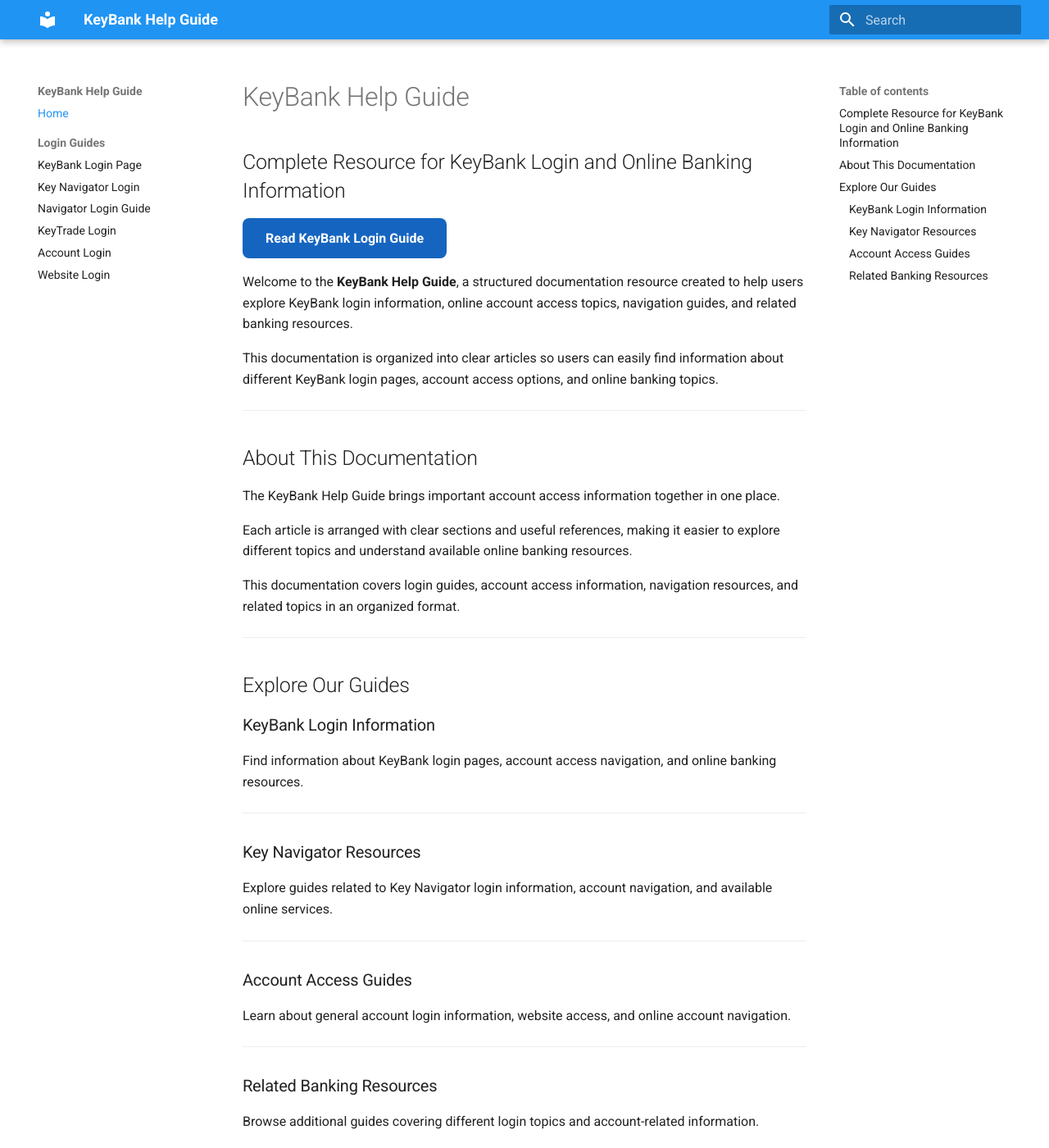
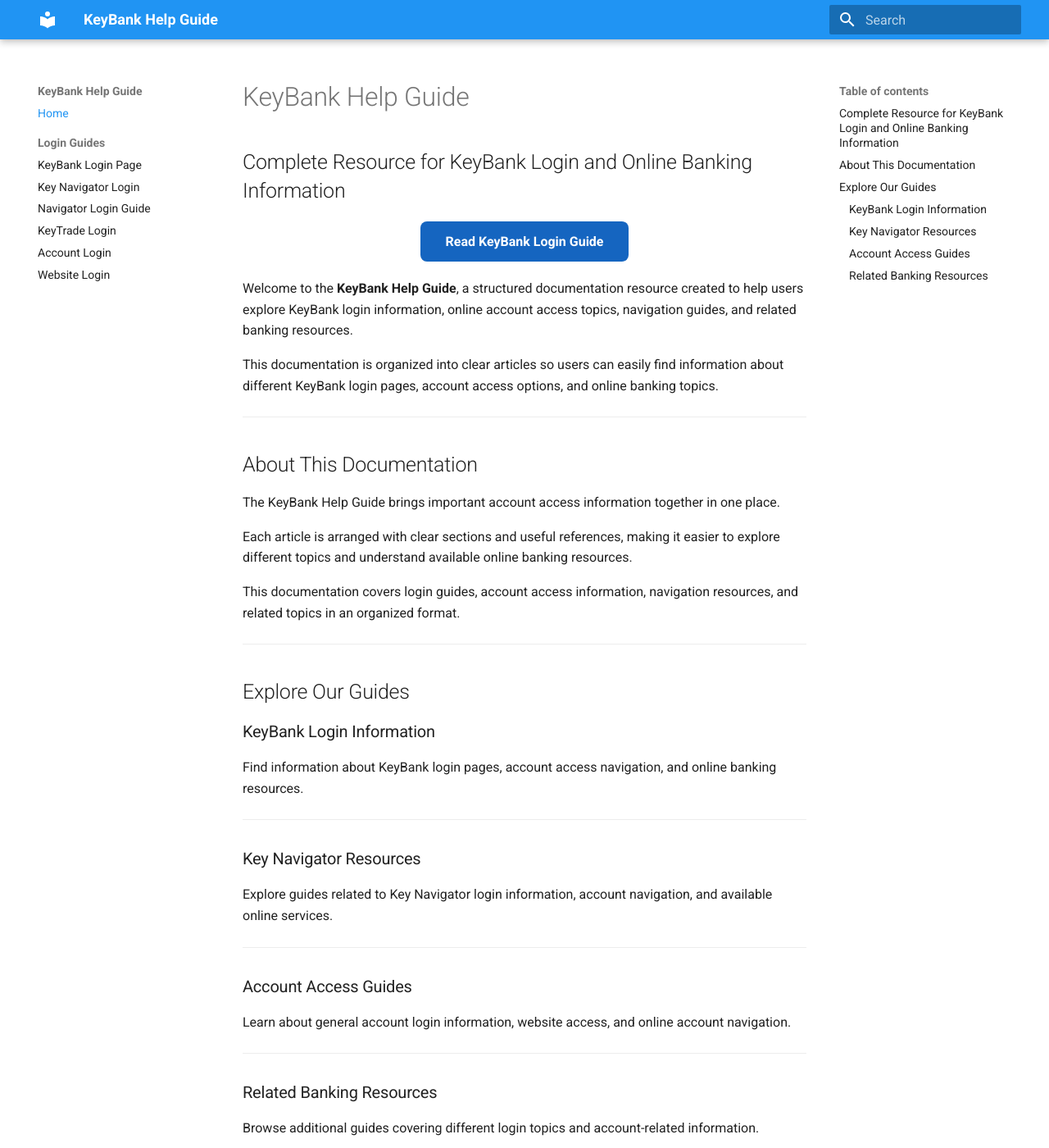
Before and after one commit to taxguide/keybank-help-guide, an MkDocs documentation site: the page built from docs/index.md, in a window 1280 px wide and 1400 px high. Shown: the whole window at 82% size. Built offline with MkDocs 1.6.1 and Material for MkDocs 9.7.7, drawn with Linux system fonts in a browser that asks for light colours.

Commit message:
Update extra.css

```diff
--- a/docs/stylesheets/extra.css
+++ b/docs/stylesheets/extra.css
@@ -1,13 +1,15 @@
 .custom-button {
-    display: inline-block;
-    background: #1565c0;
+    display: block;
+    width: fit-content;
+    margin: 20px auto;
+    background-color: #1565c0;
     color: white !important;
-    padding: 12px 28px;
+    padding: 12px 30px;
     border-radius: 8px;
     text-decoration: none;
     font-weight: bold;
 }
 
 .custom-button:hover {
-    background: #0d47a1;
+    background-color: #0d47a1;
 }
```
